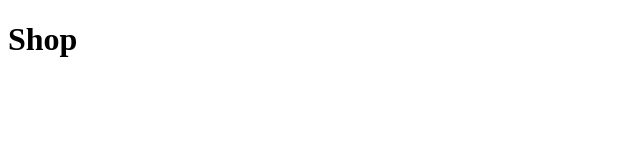
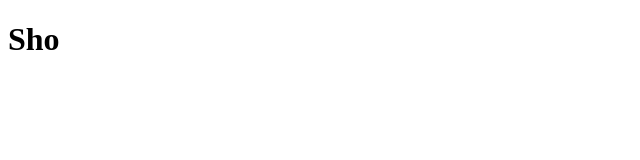
Before and after one commit to Brentdpw/meatbalz, a plain HTML site: page shop.html in a window 1280 px wide. Shown: the full height of the page, 0-640 px from the left. Drawn offline with Linux system fonts and the light colour scheme.

```diff
--- a/shop.html
+++ b/shop.html
@@ -8,7 +8,7 @@
     </head>
     <body>
        <h1>
-           Shop
+           Sho
        </h1>
     </body>
 </html>
```
